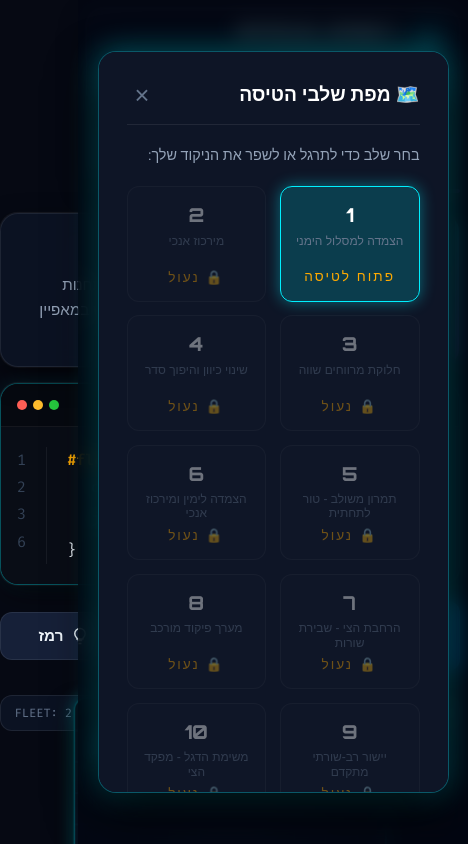
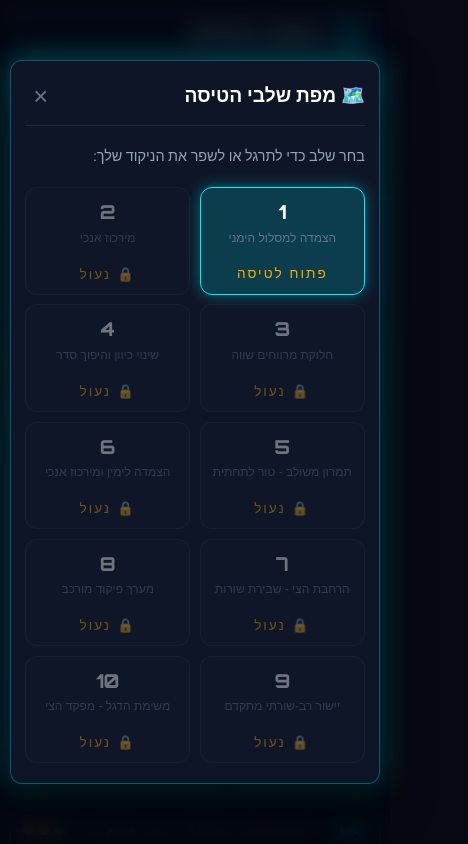
Before and after one commit to ofekellenbogen/The-College-of-Management-Web-Application-Development-Course-Assignment-2, a plain HTML site: page index.html in a window 390 px wide. Both pictures are taken after a click on the button "שלב 1 מתוך 10". Shown: the top 844 px of the page, 468 px wide, since content can reach past the window. Drawn offline with Linux system fonts and the light colour scheme.

Commit message:
fix(responsive): improve mobile layout, fix HUD/board overlap, and enhance RTL modal

```diff
--- a/css/board.css
+++ b/css/board.css
@@ -1,18 +1,47 @@
 /* ==========================================================================
    Space Orbit: Flexbox Navigator - Orbit Simulation Board Styles
    ========================================================================== */
+
+:root {
+  --board-size: 460px;
+  --pod-size: 70px;
+  --pod-margin: 6px;
+  --board-padding: 16px;
+  --grid-step: 46px;
+}
+
+@media (max-width: 540px) {
+  :root {
+    --board-size: min(calc(100vw - 2rem), 380px);
+    --pod-size: calc(var(--board-size) * (70 / 460));
+    --pod-margin: calc(var(--board-size) * (6 / 460));
+    --board-padding: calc(var(--board-size) * (16 / 460));
+    --grid-step: calc(var(--board-size) / 10);
+  }
+}
+
+@media (max-width: 380px) {
+  :root {
+    --board-size: min(calc(100vw - 1.5rem), 320px);
+    --pod-size: calc(var(--board-size) * (70 / 460));
+    --pod-margin: calc(var(--board-size) * (6 / 460));
+    --board-padding: calc(var(--board-size) * (16 / 460));
+    --grid-step: calc(var(--board-size) / 10);
+  }
+}
 
 .simulation-panel {
   display: flex;
   flex-direction: column;
   align-items: center;
   gap: 0.75rem;
+  width: 100%;
 }
 
 /* Simulation HUD Header */
 .board-hud {
-  width: 100%;
-  max-width: 460px;
+  width: var(--board-size);
+  max-width: 100%;
   display: flex;
   align-items: center;
   justify-content: space-between;
@@ -23,6 +52,7 @@
   font-family: var(--font-code);
   font-size: 0.75rem;
   color: var(--text-secondary);
+  box-sizing: border-box;
 }
 
 .hud-status {
@@ -63,16 +93,15 @@
   display: flex;
   justify-content: center;
   align-items: center;
-  perspective: 1000px;
 }
 
-/* Fixed Dimension Game Board (Exact 460x460px) */
+/* Responsive Game Board (Proportional 1:1 Aspect Ratio) */
 .space-board {
   position: relative;
-  width: 460px;
-  height: 460px;
-  min-width: 460px;
-  min-height: 460px;
+  width: var(--board-size);
+  height: var(--board-size);
+  aspect-ratio: 1 / 1;
+  max-width: 100%;
   background: radial-gradient(circle at 50% 50%, #0d1527 0%, #060913 100%);
   border: 2px solid var(--border-neon);
   border-radius: var(--radius-lg);
@@ -82,6 +111,7 @@
     0 0 25px var(--accent-cyan-glow);
   overflow: hidden;
   user-select: none;
+  box-sizing: border-box;
 }
 
 /* Star Radar & Grid Overlay */
@@ -95,7 +125,7 @@
   background-image:
     linear-gradient(rgba(0, 240, 255, 0.04) 1px, transparent 1px),
     linear-gradient(90deg, rgba(0, 240, 255, 0.04) 1px, transparent 1px);
-  background-size: 46px 46px; /* 10x10 precise grid */
+  background-size: var(--grid-step) var(--grid-step);
   z-index: 1;
 }
 
@@ -104,8 +134,8 @@
   position: absolute;
   top: 50%;
   left: 50%;
-  width: 380px;
-  height: 380px;
+  width: calc(var(--board-size) * (380 / 460));
+  height: calc(var(--board-size) * (380 / 460));
   transform: translate(-50%, -50%);
   border-radius: 50%;
   border: 1px dashed rgba(0, 240, 255, 0.08);
@@ -120,7 +150,7 @@
   width: 100%;
   height: 100%;
   box-sizing: border-box;
-  padding: 16px;
+  padding: var(--board-padding);
   display: flex;
 }
 
@@ -138,9 +168,9 @@
 
 /* Target Docking Stations */
 .target-pod {
-  width: 70px;
-  height: 70px;
-  margin: 6px;
+  width: var(--pod-size);
+  height: var(--pod-size);
+  margin: var(--pod-margin);
   display: flex;
   align-items: center;
   justify-content: center;
@@ -166,9 +196,9 @@
 
 /* Spaceship Elements */
 .spaceship {
-  width: 70px;
-  height: 70px;
-  margin: 6px;
+  width: var(--pod-size);
+  height: var(--pod-size);
+  margin: var(--pod-margin);
   display: flex;
   align-items: center;
   justify-content: center;
@@ -250,6 +280,8 @@
 
 /* Legend */
 .board-footer-legend {
+  width: var(--board-size);
+  max-width: 100%;
   display: flex;
   align-items: center;
   justify-content: center;
@@ -257,6 +289,7 @@
   font-size: 0.82rem;
   color: var(--text-secondary);
   margin-top: 0.5rem;
+  box-sizing: border-box;
 }
 
 .legend-item {
@@ -280,19 +313,3 @@
   background: var(--accent-orange);
   box-shadow: 0 0 6px var(--accent-orange);
 }
-
-/* Mobile Scaling for Board */
-@media (max-width: 520px) {
-  .board-outer-container {
-    transform-origin: top center;
-    transform: scale(0.78);
-    height: 370px;
-  }
-}
-
-@media (max-width: 400px) {
-  .board-outer-container {
-    transform: scale(0.68);
-    height: 325px;
-  }
-}
--- a/css/controls.css
+++ b/css/controls.css
@@ -6,6 +6,7 @@
   display: flex;
   flex-direction: column;
   gap: 1rem;
+  width: 100%;
 }
 
 /* Mission Briefing Card */
@@ -18,6 +19,7 @@
   backdrop-filter: blur(12px);
   position: relative;
   overflow: hidden;
+  box-sizing: border-box;
 }
 
 .mission-card::before {
@@ -35,6 +37,7 @@
   align-items: center;
   gap: 0.75rem;
   margin-bottom: 0.6rem;
+  flex-wrap: wrap;
 }
 
 .mission-tag {
@@ -46,6 +49,7 @@
   padding: 0.2rem 0.6rem;
   border-radius: var(--radius-full);
   letter-spacing: 0.5px;
+  white-space: nowrap;
 }
 
 .mission-title {
@@ -68,6 +72,9 @@
   font-family: var(--font-code);
   font-size: 0.88rem;
   font-weight: 600;
+  display: inline-block;
+  white-space: nowrap;
+  direction: ltr;
 }
 
 /* CSS Code Editor Card */
@@ -77,6 +84,8 @@
   border-radius: var(--radius-lg);
   box-shadow: var(--shadow-card), 0 0 20px rgba(0, 240, 255, 0.1);
   overflow: hidden;
+  width: 100%;
+  box-sizing: border-box;
 }
 
 .editor-header {
@@ -139,12 +148,14 @@
   user-select: none;
   border-right: 1px solid rgba(255, 255, 255, 0.06);
   margin-right: 1.25rem;
+  flex-shrink: 0;
 }
 
 .editor-code {
   flex: 1;
   display: flex;
   flex-direction: column;
+  min-width: 0;
 }
 
 .code-line {
@@ -186,7 +197,7 @@
 .control-row {
   display: flex;
   align-items: center;
-  flex-wrap: wrap;
+  flex-wrap: nowrap;
   gap: 0.35rem;
   padding-left: 1.5rem;
 }
@@ -194,6 +205,7 @@
 .control-prop-label {
   color: #00f0ff;
   font-weight: 600;
+  white-space: nowrap;
 }
 
 /* Futuristic Select Input */
@@ -253,16 +265,17 @@
   align-items: center;
   gap: 0.75rem;
   flex-wrap: wrap;
+  width: 100%;
 }
 
 .actions-toolbar .btn-primary {
-  flex: 1.5;
+  flex: 2;
   min-width: 180px;
 }
 
 .actions-toolbar .btn-secondary {
   flex: 1;
-  min-width: 110px;
+  min-width: 100px;
 }
 
 /* Feedback Banner / Toast */
@@ -275,6 +288,7 @@
   border: 1px solid transparent;
   animation: slide-up 0.3s cubic-bezier(0.16, 1, 0.3, 1);
   transition: all var(--transition-normal);
+  box-sizing: border-box;
 }
 
 .feedback-banner.hidden {
@@ -326,6 +340,7 @@
   padding: 1rem 1.25rem;
   box-shadow: 0 0 15px rgba(255, 170, 0, 0.15);
   animation: slide-up 0.3s cubic-bezier(0.16, 1, 0.3, 1);
+  box-sizing: border-box;
 }
 
 .hint-box.hidden {
@@ -369,9 +384,81 @@
   padding: 0.1rem 0.35rem;
   border-radius: 4px;
   font-family: var(--font-code);
+  display: inline-block;
+  white-space: nowrap;
 }
 
 @keyframes slide-up {
   from { transform: translateY(10px); opacity: 0; }
   to { transform: translateY(0); opacity: 1; }
 }
+
+@media (max-width: 960px) {
+  .controls-panel {
+    display: contents;
+  }
+}
+
+/* Mobile Specific Tweaks for Controls */
+@media (max-width: 640px) {
+  .mission-card {
+    padding: 0.9rem 1.1rem;
+  }
+
+  .mission-title {
+    font-size: 1.1rem;
+  }
+
+  .mission-desc {
+    font-size: 0.88rem;
+    line-height: 1.5;
+  }
+
+  .editor-header {
+    padding: 0.5rem 0.75rem;
+  }
+
+  .editor-body {
+    padding: 0.85rem 0.65rem;
+    font-size: 0.88rem;
+  }
+
+  .line-numbers {
+    padding-right: 0.65rem;
+    margin-right: 0.65rem;
+  }
+
+  .control-row {
+    padding-left: 0.85rem;
+    gap: 0.25rem;
+  }
+
+  .code-line.indent {
+    padding-left: 0.85rem;
+  }
+
+  .css-select {
+    font-size: 0.86rem;
+    padding: 0.2rem 1.5rem 0.2rem 0.5rem;
+  }
+
+  .actions-toolbar {
+    display: grid;
+    grid-template-columns: 1fr 1fr;
+    gap: 0.6rem;
+  }
+
+  .actions-toolbar .btn-primary {
+    grid-column: 1 / -1;
+    width: 100%;
+    min-width: unset;
+    padding: 0.8rem 1rem;
+  }
+
+  .actions-toolbar .btn-secondary {
+    width: 100%;
+    min-width: unset;
+    padding: 0.65rem 0.5rem;
+    font-size: 0.88rem;
+  }
+}
--- a/css/style.css
+++ b/css/style.css
@@ -555,8 +555,8 @@
   display: flex;
   flex-direction: column;
   gap: 1.25rem;
-  font-family: var(--font-code);
-  font-size: 0.88rem;
+  font-family: var(--font-main);
+  font-size: 0.9rem;
 }
 
 .cheatsheet-section {
@@ -568,16 +568,26 @@
 
 .cheatsheet-section h4 {
   color: var(--accent-cyan);
-  font-size: 1rem;
+  font-size: 1.05rem;
   margin-bottom: 0.6rem;
   display: flex;
   align-items: center;
   gap: 0.5rem;
+  flex-wrap: wrap;
+}
+
+.cheatsheet-section h4 code {
+  font-family: var(--font-code);
+  font-size: 1rem;
+  color: #00f0ff;
+  background: rgba(0, 240, 255, 0.1);
+  padding: 0.15rem 0.4rem;
+  border-radius: 4px;
 }
 
 .hebrew-tag {
   font-family: var(--font-main);
-  font-size: 0.82rem;
+  font-size: 0.84rem;
   color: var(--text-secondary);
   font-weight: normal;
 }
@@ -586,16 +596,23 @@
   list-style: none;
   display: flex;
   flex-direction: column;
-  gap: 0.4rem;
-  padding-left: 0.5rem;
+  gap: 0.5rem;
+  padding-right: 0.5rem;
+}
+
+.cheatsheet-section li {
+  line-height: 1.5;
+  color: var(--text-primary);
 }
 
 .cheatsheet-section li code {
   color: var(--accent-orange);
-  background: rgba(255, 119, 0, 0.1);
+  background: rgba(255, 119, 0, 0.12);
   padding: 0.1rem 0.35rem;
   border-radius: 4px;
+  font-family: var(--font-code);
   font-weight: 600;
+  display: inline-block;
 }
 
 /* Victory Modal */
@@ -706,26 +723,159 @@
 }
 
 /* Responsive Media Queries */
-@media (max-width: 1024px) {
-  .game-workspace {
-    grid-template-columns: 1fr;
-    gap: 1.5rem;
-  }
-}
-
-@media (max-width: 640px) {
+@media (max-width: 960px) {
   .app-container {
-    padding: 0.5rem;
+    padding: 0.5rem 0.65rem 1.5rem;
   }
 
   .main-header {
     flex-wrap: wrap;
-    padding: 0.75rem;
+    padding: 0.6rem 0.75rem;
+    gap: 0.5rem;
+  }
+
+  .header-brand {
+    gap: 0.5rem;
+  }
+
+  .brand-icon {
+    width: 32px;
+    height: 32px;
+  }
+
+  .brand-title {
+    font-size: 1rem;
+    letter-spacing: 1px;
+  }
+
+  .brand-subtitle {
+    font-size: 0.68rem;
+  }
+
+  .header-level-controls {
+    gap: 0.35rem;
+  }
+
+  .level-indicator-badge {
+    padding: 0.3rem 0.65rem;
+    font-size: 0.8rem;
+  }
+
+  .nav-arrow-btn {
+    width: 30px;
+    height: 30px;
   }
 
   .header-actions {
     width: 100%;
     justify-content: space-between;
-    margin-top: 0.4rem;
+    padding-top: 0.35rem;
+    border-top: 1px solid rgba(255, 255, 255, 0.05);
+    gap: 0.4rem;
+  }
+
+  .stats-badge {
+    padding: 0.3rem 0.55rem;
+    font-size: 0.78rem;
+  }
+
+  .header-btn {
+    padding: 0.3rem 0.65rem;
+    font-size: 0.78rem;
+  }
+
+  /* Seamless Mobile Workspace Layout with Board in View */
+  .game-workspace {
+    display: flex;
+    flex-direction: column;
+    gap: 1rem;
+    align-items: center;
+    width: 100%;
+  }
+
+  .controls-panel {
+    display: contents;
+  }
+
+  .mission-card {
+    order: 1;
+    width: 100%;
+  }
+
+  .simulation-panel {
+    order: 2;
+    width: 100%;
+  }
+
+  .code-editor-card {
+    order: 3;
+    width: 100%;
+  }
+
+  .actions-toolbar {
+    order: 4;
+    width: 100%;
+  }
+
+  .feedback-banner {
+    order: 5;
+    width: 100%;
+  }
+
+  .hint-box {
+    order: 6;
+    width: 100%;
+  }
+
+  /* Modals on Mobile */
+  .modal-card {
+    width: 95%;
+    max-height: 92vh;
+    padding: 1.25rem 0.9rem;
+    border-radius: var(--radius-md);
+  }
+
+  .levels-grid {
+    grid-template-columns: repeat(2, 1fr);
+    gap: 0.6rem;
+  }
+
+  .level-card-btn {
+    padding: 0.75rem 0.5rem;
+  }
+
+  .victory-card {
+    padding: 1.5rem 1rem;
+  }
+
+  .victory-icon {
+    font-size: 2.75rem;
+  }
+
+  .victory-title {
+    font-size: 1.25rem;
+  }
+
+  .victory-actions {
+    flex-direction: column;
+    width: 100%;
+  }
+
+  .victory-actions .btn {
+    width: 100%;
   }
 }
+
+@media (max-width: 400px) {
+  .brand-subtitle {
+    display: none;
+  }
+
+  .level-indicator-badge span {
+    font-size: 0.75rem;
+  }
+
+  .header-btn span {
+    font-size: 0.75rem;
+  }
+}
--- a/index.html
+++ b/index.html
@@ -234,52 +234,52 @@
         <h3 class="modal-title">📖 מדריך מהיר למאפייני Flexbox</h3>
         <button id="btn-close-cheatsheet-modal" class="modal-close-btn" aria-label="סגור">&times;</button>
       </div>
-      <div class="modal-body cheatsheet-content" dir="ltr">
+      <div class="modal-body cheatsheet-content" dir="rtl">
         <div class="cheatsheet-section">
-          <h4><code>justify-content</code> <span class="hebrew-tag" dir="rtl">(יישור בציר הראשי - Main Axis)</span></h4>
+          <h4><code dir="ltr">justify-content</code> <span class="hebrew-tag">(יישור בציר הראשי &ndash; Main Axis)</span></h4>
           <ul>
-            <li><code>flex-start</code>: פריטים מוצמדים לתחילת השורה / הטור.</li>
-            <li><code>flex-end</code>: פריטים מוצמדים לסוף השורה / הטור.</li>
-            <li><code>center</code>: פריטים מיושרים למרכז הציר הראשי.</li>
-            <li><code>space-between</code>: מרווח מרבי שווה בין הפריטים (ללא רווח בקצוות).</li>
-            <li><code>space-around</code>: מרווח שווה סביב כל פריט (חצי רווח בקצוות).</li>
-            <li><code>space-evenly</code>: מרווח שווה לחלוטין בין הפריטים ומהקצוות.</li>
+            <li><code dir="ltr">flex-start</code> &ndash; פריטים מוצמדים לתחילת השורה / הטור.</li>
+            <li><code dir="ltr">flex-end</code> &ndash; פריטים מוצמדים לסוף השורה / הטור.</li>
+            <li><code dir="ltr">center</code> &ndash; פריטים מיושרים למרכז הציר הראשי.</li>
+            <li><code dir="ltr">space-between</code> &ndash; מרווח מרבי שווה בין הפריטים (ללא רווח בקצוות).</li>
+            <li><code dir="ltr">space-around</code> &ndash; מרווח שווה סביב כל פריט (חצי רווח בקצוות).</li>
+            <li><code dir="ltr">space-evenly</code> &ndash; מרווח שווה לחלוטין בין הפריטים ומהקצוות.</li>
           </ul>
         </div>
 
         <div class="cheatsheet-section">
-          <h4><code>align-items</code> <span class="hebrew-tag" dir="rtl">(יישור בציר המשני - Cross Axis)</span></h4>
+          <h4><code dir="ltr">align-items</code> <span class="hebrew-tag">(יישור בציר המשני &ndash; Cross Axis)</span></h4>
           <ul>
-            <li><code>flex-start</code>: מוצמד לתחילת הציר המשני (למעלה בשורה).</li>
-            <li><code>flex-end</code>: מוצמד לסוף הציר המשני (למטה בשורה).</li>
-            <li><code>center</code>: ממורכז בציר המשני.</li>
-            <li><code>stretch</code>: נמתח לכל רוחב/גובה הציר המשני.</li>
+            <li><code dir="ltr">flex-start</code> &ndash; מוצמד לתחילת הציר המשני (למעלה בשורה).</li>
+            <li><code dir="ltr">flex-end</code> &ndash; מוצמד לסוף הציר המשני (למטה בשורה).</li>
+            <li><code dir="ltr">center</code> &ndash; ממורכז בציר המשני.</li>
+            <li><code dir="ltr">stretch</code> &ndash; נמתח לכל רוחב/גובה הציר המשני.</li>
           </ul>
         </div>
 
         <div class="cheatsheet-section">
-          <h4><code>flex-direction</code> <span class="hebrew-tag" dir="rtl">(הגדרת כיוון הציר הראשי)</span></h4>
+          <h4><code dir="ltr">flex-direction</code> <span class="hebrew-tag">(הגדרת כיוון הציר הראשי)</span></h4>
           <ul>
-            <li><code>row</code>: משמאל לימין / אופקי (ברירת מחדל ב-LTR).</li>
-            <li><code>row-reverse</code>: אופקי בסדר הפוך.</li>
-            <li><code>column</code>: טור אנכי מלמעלה למטה.</li>
-            <li><code>column-reverse</code>: טור אנכי מלמטה למעלה (סדר הפוך).</li>
+            <li><code dir="ltr">row</code> &ndash; משמאל לימין / אופקי (ברירת מחדל ב-LTR).</li>
+            <li><code dir="ltr">row-reverse</code> &ndash; אופקי בסדר הפוך.</li>
+            <li><code dir="ltr">column</code> &ndash; טור אנכי מלמעלה למטה.</li>
+            <li><code dir="ltr">column-reverse</code> &ndash; טור אנכי מלמטה למעלה (סדר הפוך).</li>
           </ul>
         </div>
 
         <div class="cheatsheet-section">
-          <h4><code>flex-wrap</code> <span class="hebrew-tag" dir="rtl">(שבירת שורות)</span></h4>
+          <h4><code dir="ltr">flex-wrap</code> <span class="hebrew-tag">(שבירת שורות)</span></h4>
           <ul>
-            <li><code>nowrap</code>: כל הפריטים בשורה אחת בלבד (ברירת מחדל).</li>
-            <li><code>wrap</code>: פריטים גולשים לשורה חדשה בעת חוסר מקום.</li>
-            <li><code>wrap-reverse</code>: פריטים גולשים לשורה חדשה בסדר הפוך.</li>
+            <li><code dir="ltr">nowrap</code> &ndash; כל הפריטים בשורה אחת בלבד (ברירת מחדל).</li>
+            <li><code dir="ltr">wrap</code> &ndash; פריטים גולשים לשורה חדשה בעת חוסר מקום.</li>
+            <li><code dir="ltr">wrap-reverse</code> &ndash; פריטים גולשים לשורה חדשה בסדר הפוך.</li>
           </ul>
         </div>
 
         <div class="cheatsheet-section">
-          <h4><code>align-content</code> <span class="hebrew-tag" dir="rtl">(יישור שורות מרובות עם wrap)</span></h4>
+          <h4><code dir="ltr">align-content</code> <span class="hebrew-tag">(יישור שורות מרובות עם wrap)</span></h4>
           <ul>
-            <li><code>flex-start</code> / <code>center</code> / <code>flex-end</code> / <code>space-between</code> / <code>space-around</code>: מיישר את כל השורות לאורך הציר המשני.</li>
+            <li><code dir="ltr">flex-start</code> / <code dir="ltr">center</code> / <code dir="ltr">flex-end</code> / <code dir="ltr">space-between</code> / <code dir="ltr">space-around</code> &ndash; מיישר את כל השורות לאורך הציר המשני.</li>
           </ul>
         </div>
       </div>
```
